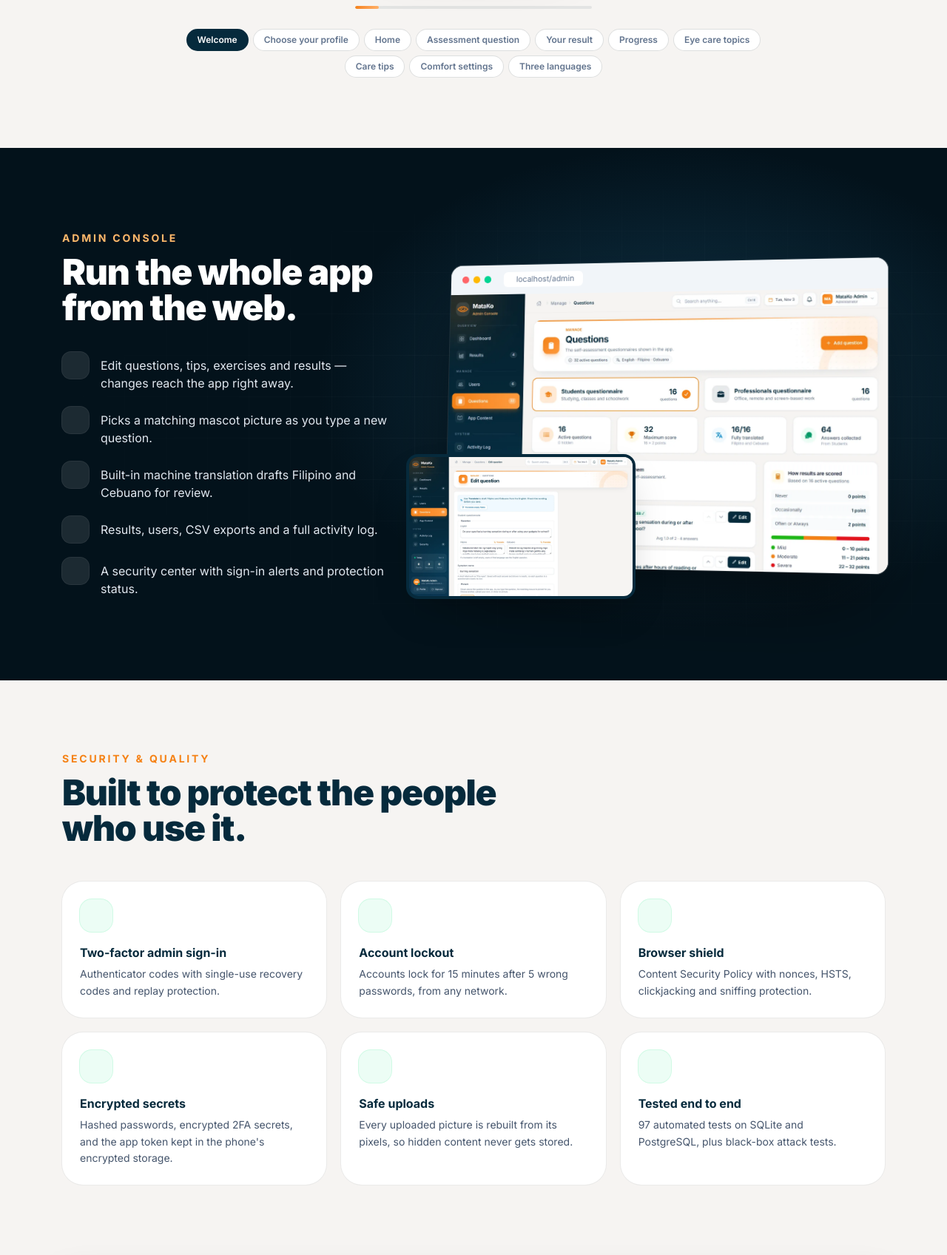
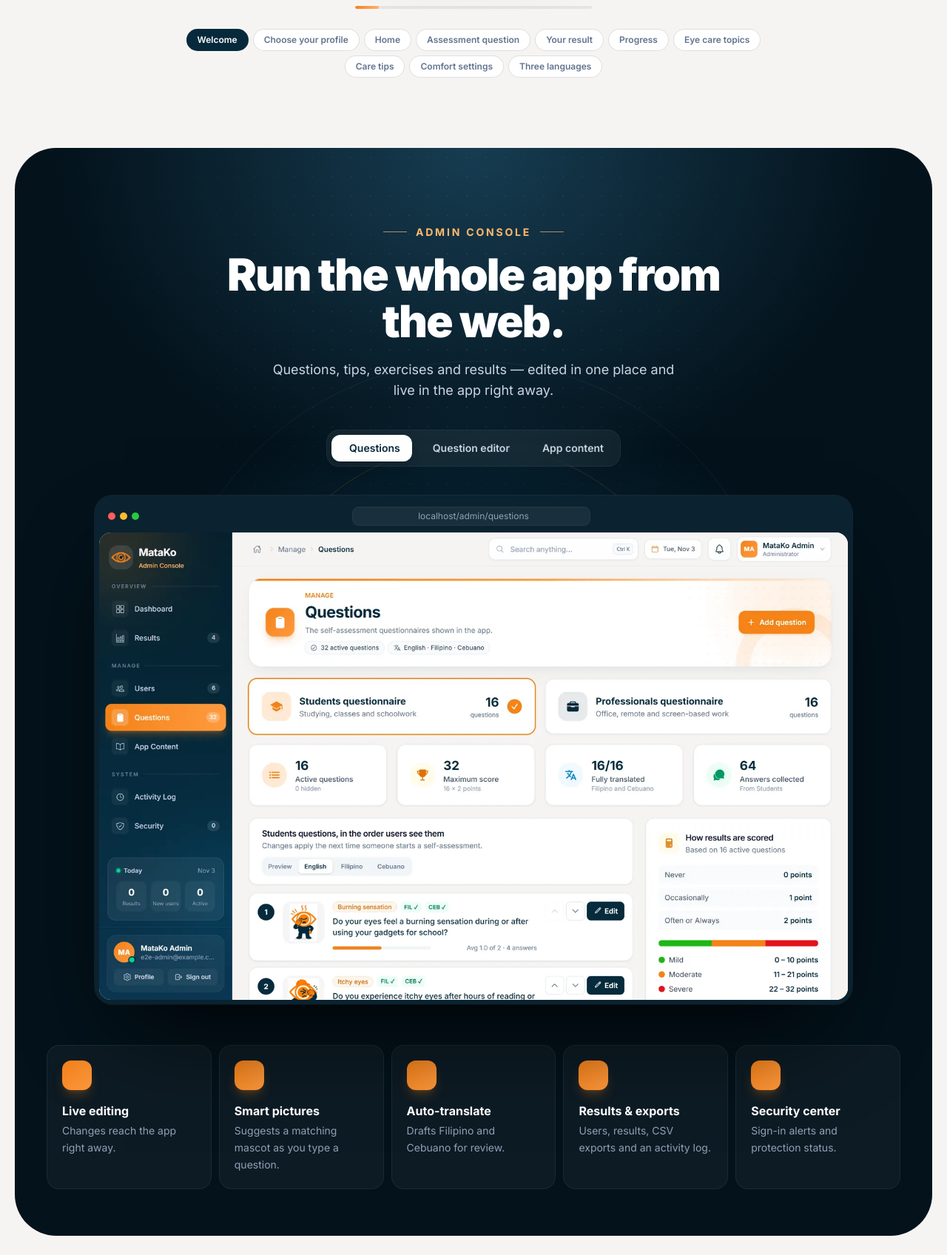
Before and after one commit to KertCainAbajo/MataKO, a Laravel app: page / in a window 1280 px wide. Shown: the part 4803-6500 px from the top of the page at 74% size. Run offline with Laravel 12, Linux system fonts and the light colour scheme; data comes from the database, SQL or seed files in the repository; style sheets or scripts are compiled from the project's sources.

Commit message:
Redesign landing page admin console
Refresh the admin section with a tabbed browser preview, updated feature cards, and a rounded dark layout. Use standard Blade PHP syntax for the card state.

```diff
--- a/backend-app/resources/views/landing.blade.php
+++ b/backend-app/resources/views/landing.blade.php
@@ -300,7 +300,7 @@
                         ['question', 'Answer the check-up', 'Rate how often you feel each symptom: Never, Occasionally or Often.', 'list-outline', $stats['questions'].' questions'],
                         ['result', 'Get your result', 'See your level, the score breakdown and a care plan to follow.', 'sparkles-outline', 'Instant'],
                     ] as $index => [$image, $title, $text, $icon, $chip])
-                        @php($dark = $index === 1)
+                        @php $dark = $index === 1; @endphp
                         <li @class(['group relative isolate flex h-[34rem] flex-col overflow-hidden rounded-[2rem] p-8 transition duration-500 hover:-translate-y-1.5', 'bg-[#03121B] text-white shadow-[0_34px_70px_-30px_rgba(3,18,27,0.75)]' => $dark, 'bg-white ring-1 ring-navy/[0.06] shadow-[0_14px_34px_-18px_rgba(6,42,60,0.16)] hover:shadow-[0_34px_64px_-28px_rgba(6,42,60,0.28)]' => ! $dark]) data-reveal @style(['transition-delay: '.($index * 120).'ms'])>
                             @if ($dark)
                                 <div class="pointer-events-none absolute inset-0 -z-10" aria-hidden="true">
@@ -371,40 +371,73 @@
             </div>
         </section>
 
-        {{-- Admin console --}}
-        <section id="admin" class="relative isolate scroll-mt-24 overflow-hidden bg-[#03121B] text-white">
-            <div class="pointer-events-none absolute inset-0 -z-10" aria-hidden="true">
-                <div class="absolute inset-0 bg-[radial-gradient(ellipse_55%_65%_at_72%_45%,rgba(40,120,165,0.35),transparent_70%)]"></div>
-                <div class="absolute inset-0 bg-[linear-gradient(rgba(255,255,255,0.04)_1px,transparent_1px),linear-gradient(90deg,rgba(255,255,255,0.04)_1px,transparent_1px)] [background-size:56px_56px] [mask-image:radial-gradient(ellipse_at_70%_50%,black,transparent_70%)]"></div>
-            </div>
-            <div class="mx-auto grid max-w-6xl items-center gap-16 px-5 py-28 lg:grid-cols-[0.85fr_1.15fr]">
-                <div data-reveal>
-                    <p class="text-sm font-bold tracking-[0.2em] text-orange-300 uppercase">Admin console</p>
-                    <h2 class="mt-3 text-4xl font-black tracking-tight sm:text-5xl">Run the whole app from the web.</h2>
-                    <ul class="mt-9 space-y-5">
-                        @foreach ([
-                            ['create', 'Edit questions, tips, exercises and results — changes reach the app right away.'],
-                            ['sparkles', 'Picks a matching mascot picture as you type a new question.'],
-                            ['language', 'Built-in machine translation drafts Filipino and Cebuano for review.'],
-                            ['bar-chart', 'Results, users, CSV exports and a full activity log.'],
-                            ['shield-checkmark', 'A security center with sign-in alerts and protection status.'],
-                        ] as [$icon, $text])
-                            <li class="flex gap-4"><span class="flex h-9 w-9 shrink-0 items-center justify-center rounded-xl bg-white/10 ring-1 ring-white/15"><ion-icon name="{{ $icon }}" class="text-lg text-orange-300"></ion-icon></span><span class="pt-1.5 text-slate-200">{{ $text }}</span></li>
+        {{-- Admin console: rounded dark stage, tabbed browser that flattens into view, feature cards below --}}
+        @php
+            $host = parse_url(url('/'), PHP_URL_HOST);
+            $adminShots = [
+                ['admin-questions', 'Questions', 'list-outline', '/admin/questions', 'Admin console: the questions list'],
+                ['admin-question-edit', 'Question editor', 'create-outline', '/admin/questions/1/edit', 'Admin console: editing a question with translations'],
+                ['admin-content', 'App content', 'albums-outline', '/admin/tips', 'Admin console: app content'],
+            ];
+        @endphp
+        <section id="admin" class="scroll-mt-24 px-3 sm:px-5">
+            <div class="relative isolate overflow-hidden rounded-[2.5rem] bg-[#03121B] px-5 pt-24 pb-16 text-white sm:rounded-[3.5rem]">
+                <div class="pointer-events-none absolute inset-0 -z-10" aria-hidden="true">
+                    <div class="absolute inset-0 bg-[radial-gradient(ellipse_65%_45%_at_50%_0%,rgba(64,150,196,0.32),transparent_70%)]"></div>
+                    <div class="absolute inset-0 bg-[radial-gradient(rgba(255,255,255,0.08)_1px,transparent_1px)] [background-size:26px_26px] [mask-image:radial-gradient(ellipse_60%_45%_at_50%_15%,black,transparent_75%)]"></div>
+                    <div class="absolute top-[44rem] left-1/2 h-[52rem] w-[52rem] -translate-x-1/2 -translate-y-1/2 rounded-full border border-white/[0.05]"></div>
+                    <div class="absolute top-[44rem] left-1/2 h-[38rem] w-[38rem] -translate-x-1/2 -translate-y-1/2 rounded-full border border-brand/20"></div>
+                    <div class="absolute top-[44rem] left-1/2 h-[46rem] w-[60rem] -translate-x-1/2 -translate-y-1/2 rounded-full bg-[radial-gradient(closest-side,rgba(18,82,114,0.55),transparent)]"></div>
+                </div>
+
+                <div class="mx-auto max-w-3xl text-center" data-reveal>
+                    <p class="inline-flex items-center gap-3 text-sm font-bold tracking-[0.2em] text-orange-300 uppercase"><span class="h-px w-8 bg-orange-300/70"></span>Admin console<span class="h-px w-8 bg-orange-300/70"></span></p>
+                    <h2 class="mt-4 text-4xl leading-[1.05] font-black tracking-[-0.03em] sm:text-6xl">Run the whole app from the web.</h2>
+                    <p class="mx-auto mt-5 max-w-xl text-lg text-slate-300">Questions, tips, exercises and results — edited in one place and live in the app right away.</p>
+                </div>
+
+                <div class="mt-10 flex justify-center" data-reveal>
+                    <div class="inline-flex flex-wrap justify-center gap-1 rounded-2xl bg-white/[0.06] p-1.5 ring-1 ring-white/10 backdrop-blur" role="tablist" aria-label="Admin screens">
+                        @foreach ($adminShots as $index => [$image, $label, $icon, $path])
+                            <button type="button" role="tab" data-admin-tab="{{ $index }}" data-path="{{ $host.$path }}" aria-selected="{{ $index === 0 ? 'true' : 'false' }}" class="inline-flex items-center gap-2 rounded-xl px-4 py-2 text-sm font-semibold text-slate-300 transition hover:text-white aria-selected:bg-white aria-selected:text-navy aria-selected:shadow-lg">
+                                <ion-icon name="{{ $icon }}" class="text-base"></ion-icon>{{ $label }}
+                            </button>
                         @endforeach
-                    </ul>
+                    </div>
                 </div>
-                <div class="relative [perspective:1800px]" data-reveal>
-                    <figure class="overflow-hidden rounded-2xl bg-white shadow-[0_50px_100px_-30px_rgba(0,0,0,0.7)] ring-1 ring-white/10 transition duration-700 [transform:rotateY(-10deg)_rotateX(4deg)] hover:[transform:none]">
-                        <div class="flex items-center gap-1.5 bg-slate-100 px-4 py-2.5">
-                            <span class="h-2.5 w-2.5 rounded-full bg-red-400"></span><span class="h-2.5 w-2.5 rounded-full bg-amber-400"></span><span class="h-2.5 w-2.5 rounded-full bg-emerald-400"></span>
-                            <span class="ml-3 flex items-center gap-1.5 truncate rounded-md bg-white px-3 py-0.5 text-[11px] text-slate-500"><ion-icon name="lock-closed" class="text-emerald-500"></ion-icon>{{ parse_url(url('/'), PHP_URL_HOST) }}/admin</span>
+
+                <div class="group mx-auto mt-10 max-w-5xl [perspective:2200px]" data-reveal>
+                    <figure class="overflow-hidden rounded-2xl bg-[#0B2230] p-1.5 shadow-[0_60px_120px_-40px_rgba(0,0,0,0.85),0_0_0_1px_rgba(255,255,255,0.08)] transition duration-[1400ms] ease-out [transform:rotateX(14deg)_scale(0.94)] group-[.is-visible]:[transform:none] sm:rounded-3xl">
+                        <div class="flex items-center gap-3 px-3 py-2.5">
+                            <div class="flex gap-1.5"><span class="h-2.5 w-2.5 rounded-full bg-[#FF5F57]"></span><span class="h-2.5 w-2.5 rounded-full bg-[#FEBC2E]"></span><span class="h-2.5 w-2.5 rounded-full bg-[#28C840]"></span></div>
+                            <div class="mx-auto flex min-w-0 items-center gap-1.5 rounded-lg bg-white/[0.06] px-3 py-1 text-xs text-slate-400 ring-1 ring-white/10 sm:w-80 sm:justify-center">
+                                <ion-icon name="lock-closed" class="shrink-0 text-emerald-400"></ion-icon><span class="truncate" data-admin-url>{{ $host.$adminShots[0][3] }}</span>
+                            </div>
+                            <span class="hidden w-12 sm:block"></span>
                         </div>
-                        <img src="{{ $img('admin-questions') }}" alt="Admin console: questions" loading="lazy" width="1600" height="1000" class="block w-full">
-                    </figure>
-                    <figure class="animate-float-slow absolute -bottom-12 -left-10 hidden w-1/2 overflow-hidden rounded-xl shadow-2xl ring-4 ring-navy md:block">
-                        <img src="{{ $img('admin-question-edit') }}" alt="Admin console: editing a question with translations" loading="lazy" width="1600" height="1000" class="block w-full">
+                        <div class="relative overflow-hidden rounded-xl bg-white sm:rounded-2xl">
+                            @foreach ($adminShots as $index => [$image, $label, $icon, $path, $alt])
+                                <img src="{{ $img($image) }}" alt="{{ $alt }}" loading="lazy" width="1600" height="1000" data-admin-shot @class(['block w-full transition duration-500', 'absolute inset-0 h-full object-cover object-top opacity-0' => $index > 0])>
+                            @endforeach
+                        </div>
                     </figure>
                 </div>
+
+                <ul class="mx-auto mt-14 grid max-w-6xl gap-3 sm:grid-cols-2 lg:grid-cols-5">
+                    @foreach ([
+                        ['create', 'Live editing', 'Changes reach the app right away.'],
+                        ['sparkles', 'Smart pictures', 'Suggests a matching mascot as you type a question.'],
+                        ['language', 'Auto-translate', 'Drafts Filipino and Cebuano for review.'],
+                        ['bar-chart', 'Results & exports', 'Users, results, CSV exports and an activity log.'],
+                        ['shield-checkmark', 'Security center', 'Sign-in alerts and protection status.'],
+                    ] as $index => [$icon, $title, $text])
+                        <li class="group/item rounded-2xl bg-white/[0.04] p-5 ring-1 ring-white/10 transition duration-300 hover:-translate-y-1 hover:bg-white/[0.07] hover:ring-brand/40" data-reveal @style(['transition-delay: '.($index * 80).'ms'])>
+                            <span class="flex h-10 w-10 items-center justify-center rounded-xl bg-gradient-to-br from-brand to-[#FF9A3D] shadow-lg shadow-brand/25 transition group-hover/item:scale-110"><ion-icon name="{{ $icon }}" class="text-lg"></ion-icon></span>
+                            <h3 class="mt-4 font-bold">{{ $title }}</h3>
+                            <p class="mt-1 text-sm leading-relaxed text-slate-400">{{ $text }}</p>
+                        </li>
+                    @endforeach
+                </ul>
             </div>
         </section>
 
@@ -484,6 +517,16 @@
         }), { threshold: 0.12 });
         document.querySelectorAll('[data-reveal]').forEach((element) => observer.observe(element));
 
+        // Admin console tabs swap the screenshot and the address bar.
+        const adminTabs = [...document.querySelectorAll('[data-admin-tab]')];
+        const adminShots = [...document.querySelectorAll('[data-admin-shot]')];
+        const adminUrl = document.querySelector('[data-admin-url]');
+        adminTabs.forEach((tab, index) => tab.addEventListener('click', () => {
+            adminTabs.forEach((other) => other.setAttribute('aria-selected', String(other === tab)));
+            adminShots.forEach((shot, shotIndex) => shot.classList.toggle('opacity-0', shotIndex !== index));
+            adminUrl.textContent = tab.dataset.path;
+        }));
+
         // Screen carousel: whichever screen sits in the middle is the active one.
         const gallery = document.getElementById('gallery');
         const slides = [...gallery.querySelectorAll('[data-slide]')];
```
